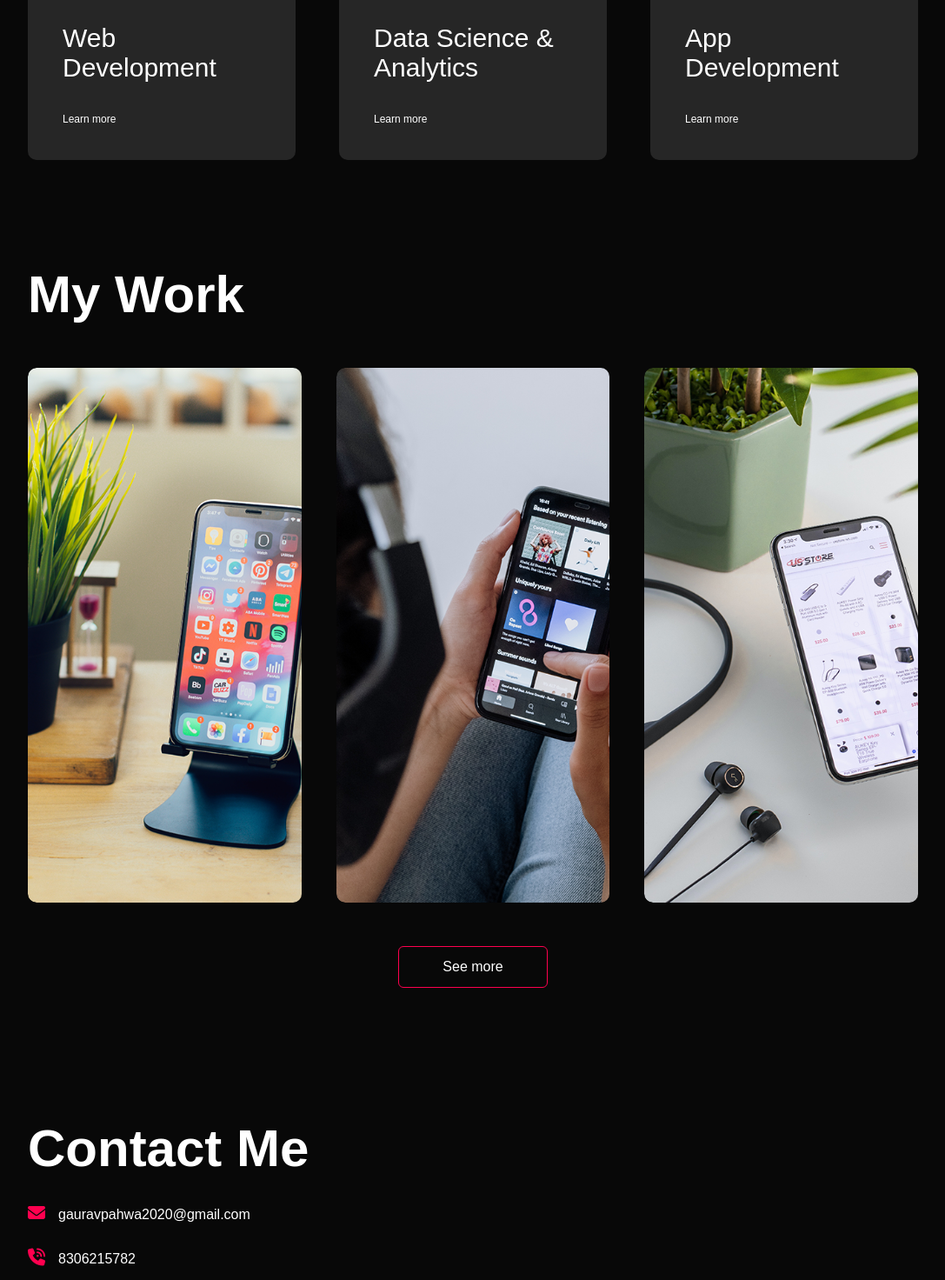
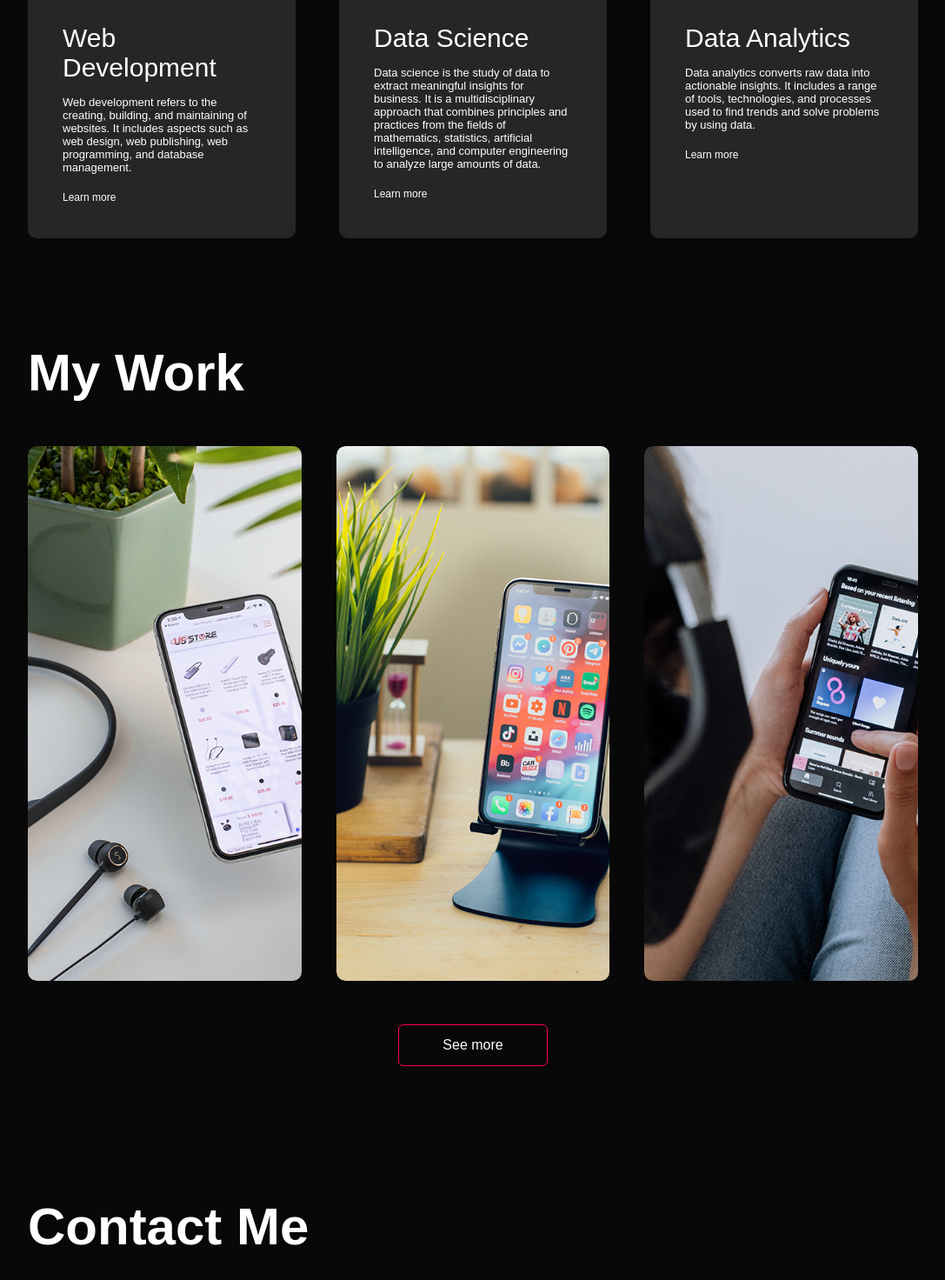
Before and after one commit to GauravPahwa2021/Personal_Portfolio, a plain HTML site: page index.html in a window 1280 px wide. Shown: the part 1772-3244 px from the top of the page at 87% size, without its empty margins (96-1183 px from the left). Drawn offline with Linux system fonts and the light colour scheme.

Commit message:
index and style

```diff
--- a/index.html
+++ b/index.html
@@ -67,7 +67,7 @@
                     </div>
                     <div class="tab-contents" id="experience">
                         <ul>
-                            <li><span>Woxen Digitals Pvt.Ltd. Intern</span><br>Sales And Marketing(May 2023 - Present)</li>
+                            <li><span>Woxen Digitals Pvt.Ltd. Intern</span><br>Sales And Marketing(June 2023 - july 2023)</li>
                             <li><span>Society Of Civil Engineers(SCEM-MNIT)</span><br>Member of Web Development Wing(Jan 2022 - March 2022)</li>
                         </ul>
                     </div>
@@ -83,17 +83,22 @@
                 <div>
                     <i class="fa-solid fa-code"></i>
                     <h2>Web Development</h2>
-                    <a href="#">Learn more</a>
+                    <p>Web development refers to the creating, building, and maintaining of websites.
+                        It includes aspects such as web design, web publishing, web programming, and database management.</p>
+                    <a href="https://en.wikipedia.org/wiki/Web_development" target="_blank">Learn more</a>
                 </div>
                 <div>
                     <i class="fa-solid fa-chart-line"></i>
-                    <h2>Data Science & Analytics</h2>
-                    <a href="#">Learn more</a>
+                    <h2>Data Science</h2>
+                    <p>Data science is the study of data to extract meaningful insights for business.
+                        It is a multidisciplinary approach that combines principles and practices from the fields of mathematics, statistics, artificial intelligence, and computer engineering to analyze large amounts of data.</p>
+                    <a href="https://en.wikipedia.org/wiki/Data_science" target="_blank">Learn more</a>
                 </div>
                 <div>
                     <i class="fa-brands fa-app-store"></i>
-                    <h2>App Development</h2>
-                    <a href="#">Learn more</a>
+                    <h2>Data Analytics</h2>
+                    <p>Data analytics converts raw data into actionable insights. It includes a range of tools, technologies, and processes used to find trends and solve problems by using data.</p>
+                    <a href="https://en.wikipedia.org/wiki/Data_analysis" target="_blank">Learn more</a>
                 </div>
             </div>
          </div>
@@ -103,6 +108,14 @@
         <div class="container">
             <h1 class="sub-title">My Work</h1>
             <div class="work-list">
+                <div class="work">
+                    <img src="images/work-3.png">
+                    <div class="layer">
+                        <h3>E-Commerce Web App</h3>
+                        <p>In This app you can buy products and sell your own products.</p>
+                         <a href="#"><i class="fa-sharp fa-solid fa-arrow-up-right-from-square"></i></a>
+                    </div>
+                </div>
                 <div class="work">
                     <img src="images/work-1.png">
                     <div class="layer">
@@ -121,15 +134,6 @@
                          <a href="#"><i class="fa-sharp fa-solid fa-arrow-up-right-from-square"></i></a>
                     </div>
                 </div>
-                <div class="work">
-                    <img src="images/work-3.png">
-                    <div class="layer">
-                        <h3>Online Shopping App - Contraxia</h3>
-                        <p> In This app you can buy products and sell your own products.
-                            Download it from the play store.</p>
-                         <a href="#"><i class="fa-sharp fa-solid fa-arrow-up-right-from-square"></i></a>
-                    </div>
-                </div>
             </div>
             <a href="#" class="btn">See more</a>
         </div>
@@ -140,12 +144,13 @@
             <div class="row">
                 <div class="contact-left">
                     <h1 class="sub-title">Contact Me</h1>
-                    <p><i class="fa-solid fa-envelope"></i>gauravpahwa2020@gmail.com</p>
-                    <p><i class="fa-solid fa-phone-volume"></i>8306215782</p>
+                    <p><i class="fa-solid fa-envelope"></i><a href="mailto:m.gauravpahwa2020@gmail.com">gauravpahwa2020@gmail.com</a></p>
+                    <p><i class="fa-solid fa-phone-volume"></i> <a href="tel:+8306215782">8306215782</a></p>
                     <div class="social-icons">
-                        <a href="https://www.linkedin.com/in/gaurav-pahwa-2a563a1ba/"><i class="fa-brands fa-linkedin"></i></a>
-                        <a href="https://www.facebook.com/gaurav.pahwa.7161"><i class="fa-brands fa-facebook"></i></a>
-                        <a href="https://www.instagram.com/gaurav_ironside/"><i class="fa-brands fa-instagram"></i></a>
+                        <a href="https://www.linkedin.com/in/gaurav-pahwa-2a563a1ba/" target="_blank"><i class="fa-brands fa-linkedin"></i></a>
+                        <a href="https://www.facebook.com/gaurav.pahwa.7161/" target="_blank"><i class="fa-brands fa-facebook"></i></a>
+                        <a href="https://www.instagram.com/gaurav_ironside/" target="_blank"><i class="fa-brands fa-instagram"></i></a>
+                        <a href="https://github.com/GauravPahwa2021/" target="_blank"><i class="fa-brands fa-github"></i></a>
                     </div>
                     <a href="images/Gaurav_Resume.pdf" download class="btn btn2">Download CV</a>
                 </div>
--- a/style.css
+++ b/style.css
@@ -307,7 +307,7 @@ form.btn2{
     padding: 25px 0;
     background: #262626;
     font-weight: 300;
-    margin-top: 20px;
+    margin-top: 50px;
 }
 .copyright i{
     color: #ff004f;
```
